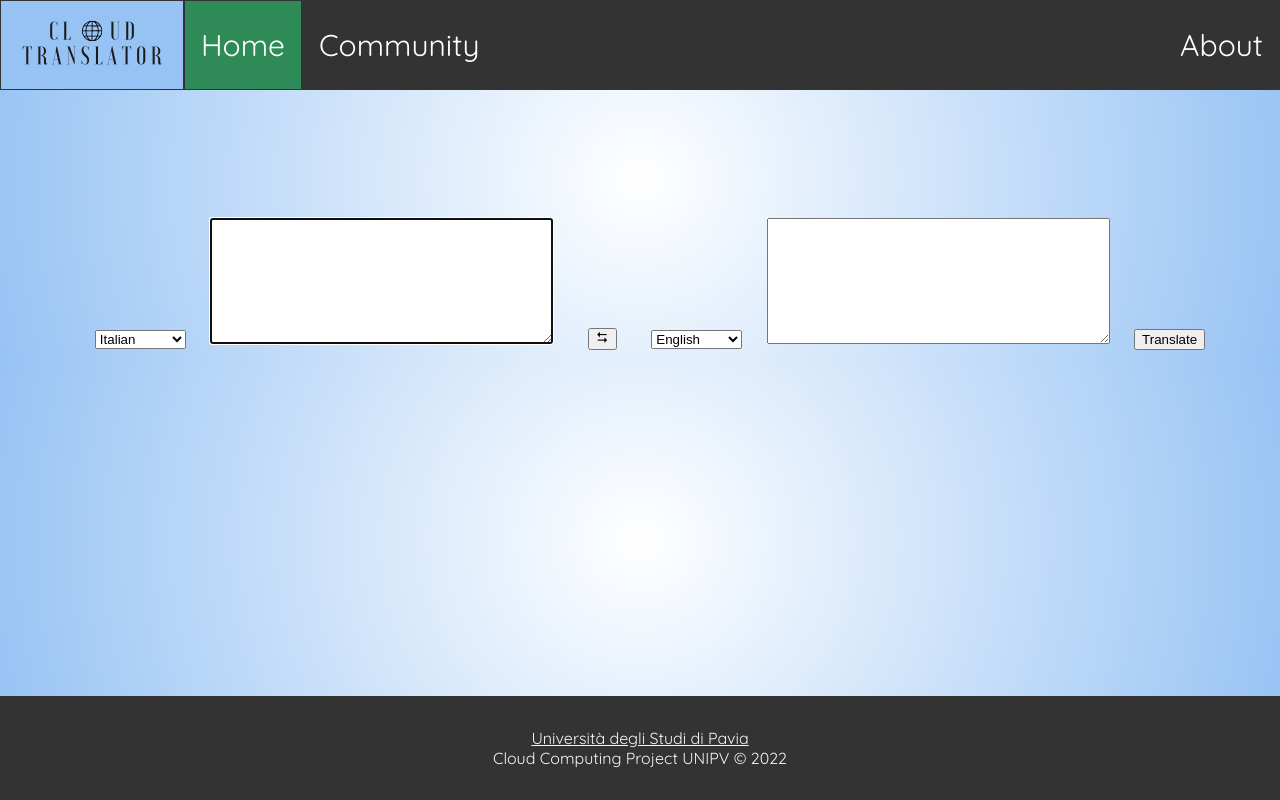
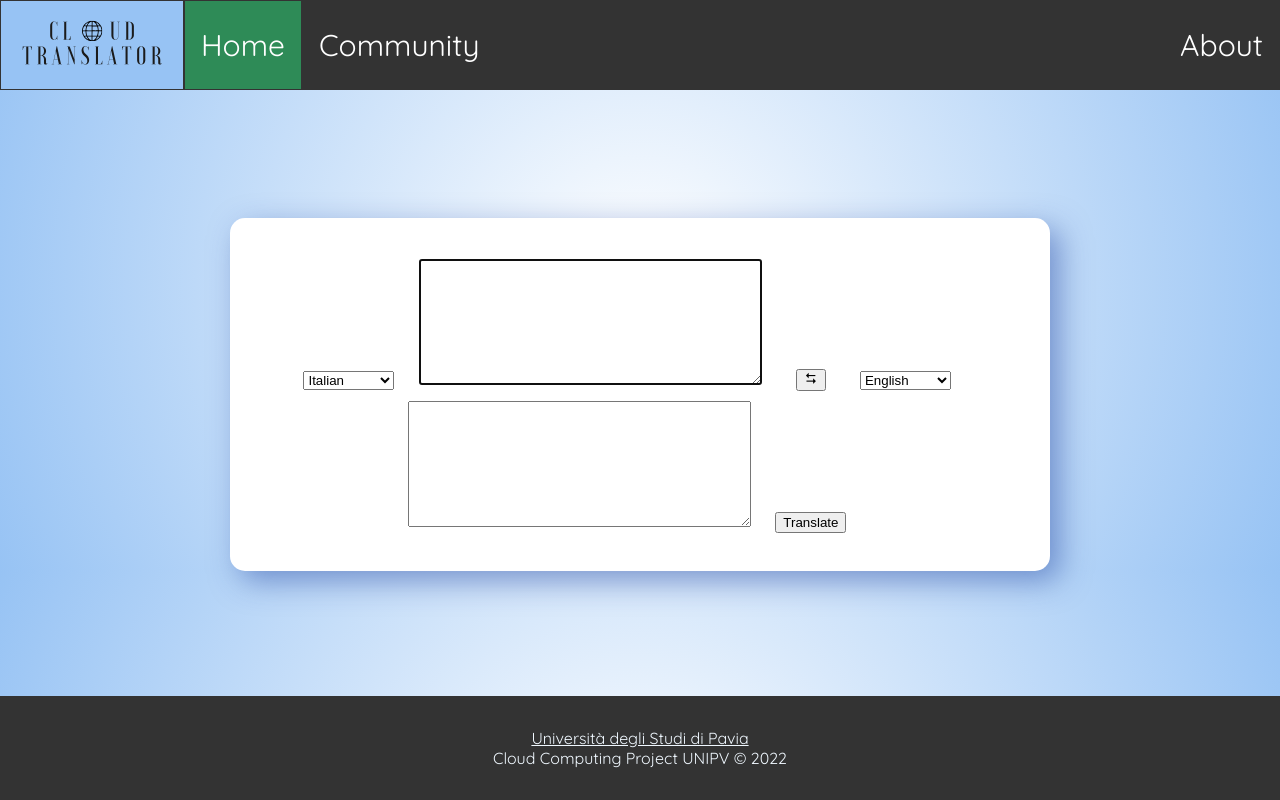
Before and after one commit to aiman-al-masoud/translator-cloud-project, a Flask app: page / in a window 1280 px wide. Run offline with Flask 2, Linux system fonts and the light colour scheme.

Commit message:
Modified page form

```diff
--- a/src/static/css/index.css
+++ b/src/static/css/index.css
@@ -61,6 +61,12 @@ ul.topnav li.right {float: right;}
 .complex {
     text-align: center;
     margin-top: 10%;
+    margin-left: 18%;
+    margin-right: 18%;
+    padding: 3.2% 4% 3% 2%;
+    background-color: white;
+    border-radius: 15px;
+    box-shadow: 10px 10px 30px rgb(35 71 163 / 50%);
 }
 
 .complex select {
```
